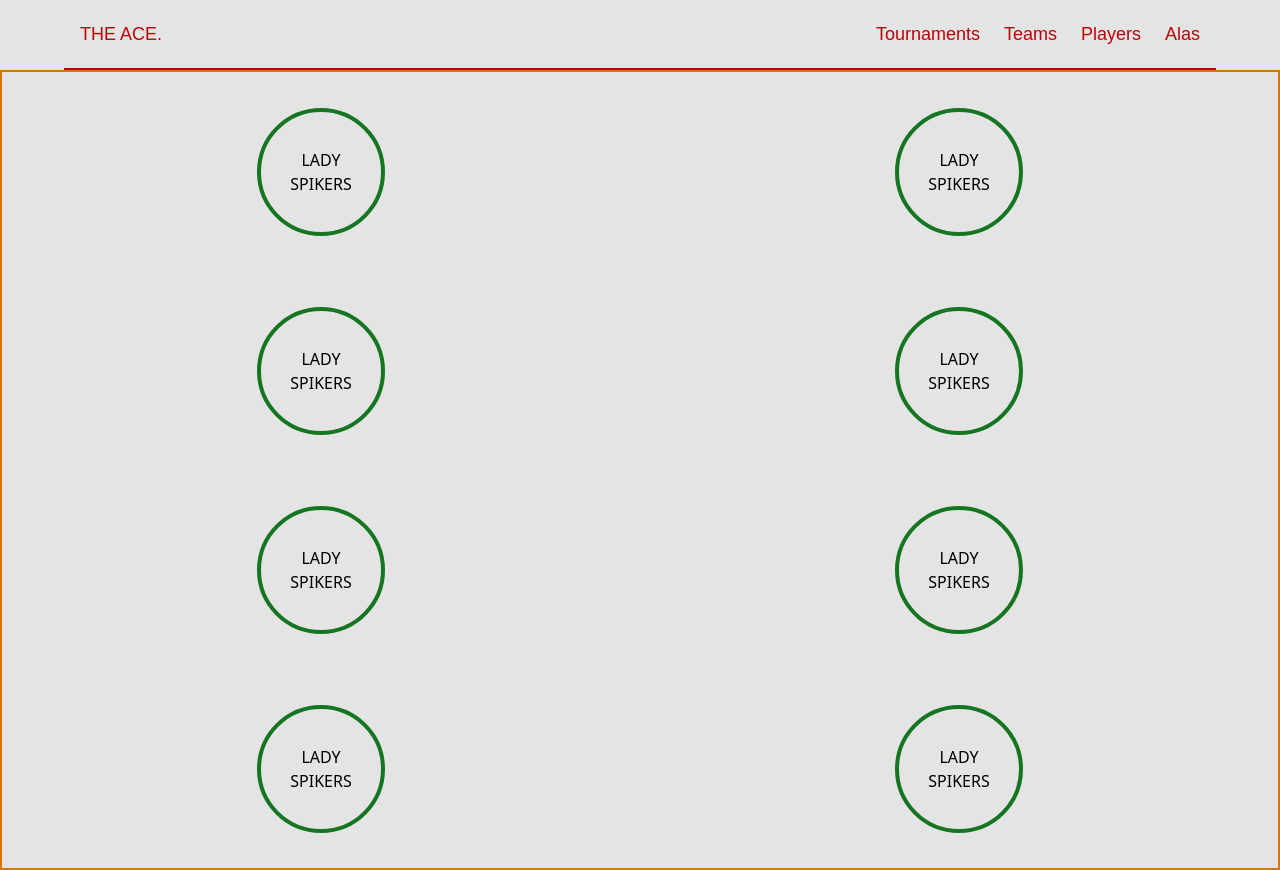
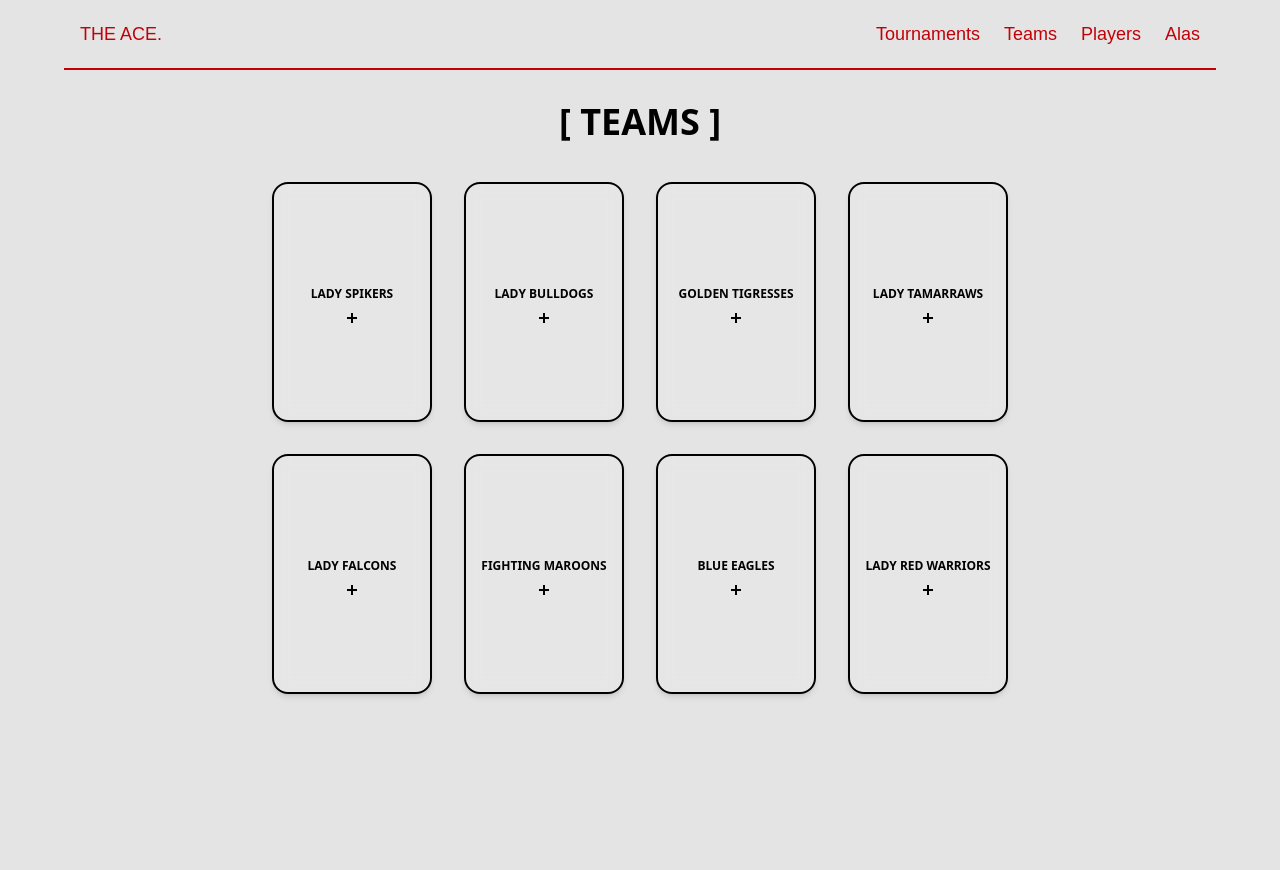
Before and after one commit to 404nicolette/stat-tracker, a React (Vite) app in the folder frontend/: page /teams in a window 1280 px wide. After the commit the page ends 800 px from the top, so only its background shows below. Built offline with nearby package versions, Linux system fonts and the light colour scheme; a web font is replaced by a local one.

Commit message:
team page complete not yet fucntional

```diff
--- a/frontend/package.json
+++ b/frontend/package.json
@@ -12,10 +12,12 @@
   "dependencies": {
     "@headlessui/react": "^2.2.4",
     "@tailwindcss/vite": "^4.1.8",
+    "framer-motion": "^12.18.1",
     "ogl": "^1.0.11",
     "react": "^19.1.0",
     "react-dom": "^19.1.0",
     "react-icons": "^5.5.0",
+    "react-parallax-tilt": "^1.7.298",
     "react-router-dom": "^6.30.1",
     "tailwindcss": "^4.1.8"
   },
--- /dev/null
+++ b/frontend/src/components/animation/TiltWrapper.jsx
@@ -0,0 +1,21 @@
+// animation/TiltWrapper.jsx
+import Tilt from 'react-parallax-tilt';
+
+const TiltedCard = ({ children }) => {
+  return (
+    <Tilt
+      glareEnable={true}
+      glareMaxOpacity={0.2}
+      scale={1.04}
+      tiltMaxAngleX={15}
+      tiltMaxAngleY={15}
+      transitionSpeed={1200}
+      perspective={1400}
+      className="w-fit h-fit"
+    >
+      {children}
+    </Tilt>
+  );
+};
+
+export default TiltedCard;
--- /dev/null
+++ b/frontend/src/components/teams/Cross.jsx
@@ -0,0 +1,19 @@
+import React from 'react'
+import TiltedCard from "../animation/TiltWrapper"
+function Cross() {
+  return (
+    <>
+
+        <div className="relative w-4 h-4 flex items-center justify-center">
+            <div className="absolute h-2.5 w-0.5 bg-black"></div>
+            <div className="absolute w-2.5 h-0.5 bg-black rotate-0"></div>
+        </div>
+
+
+  </>
+
+
+  )
+}
+
+export default Cross
--- a/frontend/src/components/teams/Team.jsx
+++ b/frontend/src/components/teams/Team.jsx
@@ -1,13 +1,20 @@
-import React from 'react'
+import React from 'react';
+import Cross from './Cross';
+import TiltedCard from '../animation/TiltWrapper';
 
-function Team({borderColour, schoolNameTop, schoolNameBottom}) {
+function Team({ schoolName }) {
   return (
-
-    <div className={`border-4 rounded-full h-32 w-32 ${borderColour} flex flex-col items-center justify-center p-0 m-0`}>
-        <h1  className=' text-md font-stretch-expanded '>{schoolNameTop}</h1>
-        <h1  className=' text-md font-stretch-expanded '>{schoolNameBottom}</h1>
-    </div>
-  )
+    <TiltedCard>
+      <div className="border-2 rounded-[1rem] h-44 w-32 md:h-60 md:w-40 flex flex-col items-center justify-center p-2 overflow-hidden shadow-md bg-white/10 backdrop-blur-sm">
+        <h1 className="text-center font-stretch-expanded text-xs font-semibold md:text-md my-2">
+          {schoolName}
+        </h1>
+        <div className="cursor-pointer hover:animate-spin">
+          <Cross />
+        </div>
+      </div>
+    </TiltedCard>
+  );
 }
 
-export default Team
+export default Team;
--- a/frontend/src/pages/TeamsPage.jsx
+++ b/frontend/src/pages/TeamsPage.jsx
@@ -10,16 +10,21 @@ const TeamsPage = () => {
           <NavBar />
         </div>
 
-        <div className="border-2 border-amber-600 w-screen h-screen place-items-center grid grid-cols-2 -gap-2 overflow-y-scroll">
-          <Team borderColour={"border-[#157520]"} schoolNameTop={"LADY"} schoolNameBottom={"SPIKERS"} />
-          <Team borderColour={"border-[#157520]"} schoolNameTop={"LADY"} schoolNameBottom={"SPIKERS"} />
-          <Team borderColour={"border-[#157520]"} schoolNameTop={"LADY"} schoolNameBottom={"SPIKERS"} />
-          <Team borderColour={"border-[#157520]"} schoolNameTop={"LADY"} schoolNameBottom={"SPIKERS"} />
-          <Team borderColour={"border-[#157520]"} schoolNameTop={"LADY"} schoolNameBottom={"SPIKERS"} />
-          <Team borderColour={"border-[#157520]"} schoolNameTop={"LADY"} schoolNameBottom={"SPIKERS"} />
-          <Team borderColour={"border-[#157520]"} schoolNameTop={"LADY"} schoolNameBottom={"SPIKERS"} />
-          <Team borderColour={"border-[#157520]"} schoolNameTop={"LADY"} schoolNameBottom={"SPIKERS"} />
+        <div className="flex flex-col items-center justify-center  ">
+
+          <h1 className="font-stretch-expanded text-4xl font-semibold mt-8">[ TEAMS ]</h1>
+          <div className="grid grid-cols-2 gap-8 p-10 overflow-y-scroll sm:grid-cols-4 ">
+            <Team schoolName={"LADY SPIKERS"}  />
+            <Team schoolName={"LADY BULLDOGS"}  />
+            <Team schoolName={"GOLDEN TIGRESSES"}  />
+            <Team schoolName={"LADY TAMARRAWS"}  />
+            <Team schoolName={"LADY FALCONS"}  />
+            <Team schoolName={"FIGHTING MAROONS"}  />
+            <Team schoolName={"BLUE EAGLES"}  />
+            <Team schoolName={"LADY RED WARRIORS"}  />
+          </div>
         </div>
+
       </div>
     </>
   );
```
Also changed, not shown: frontend/notes.txt, 1 other file (tests, documents, lock files or other folders).
